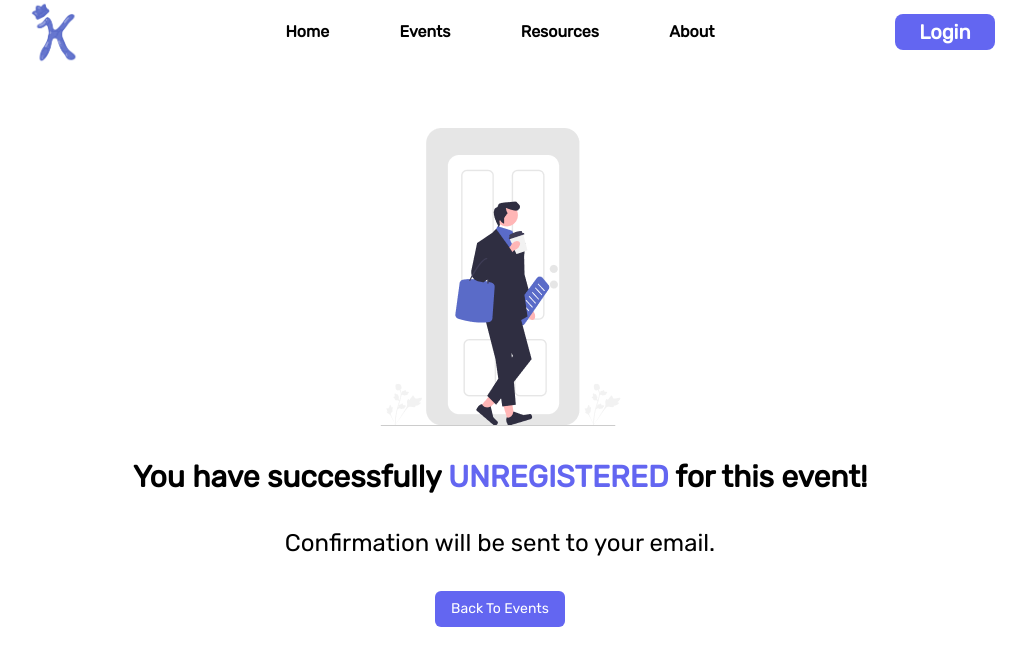
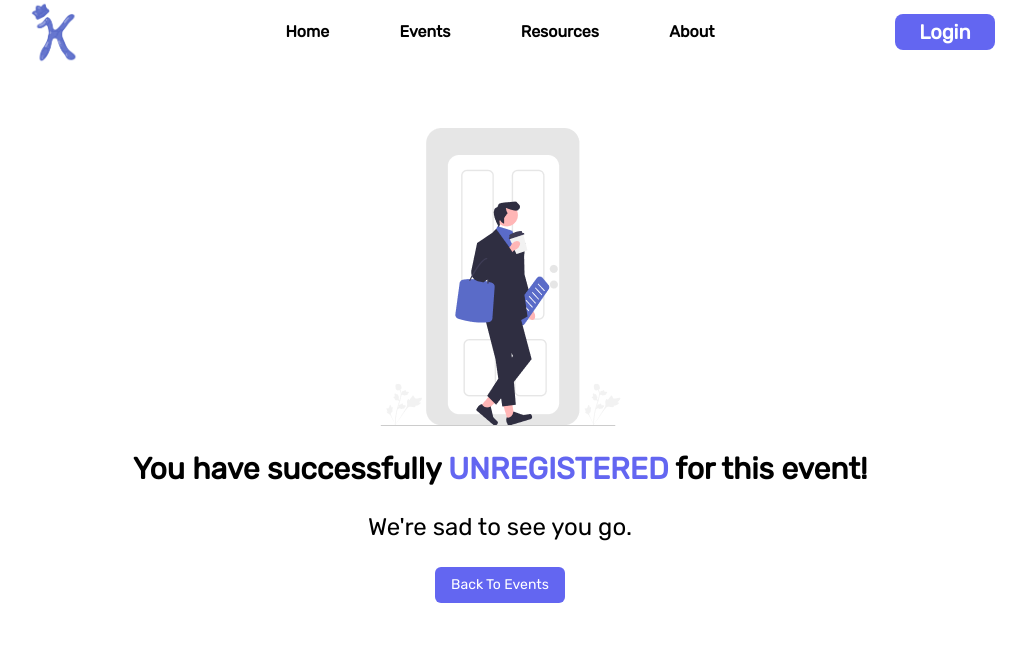
Before and after one commit to UW-INFO442-AU23/jelly-cats, a React (Create React App) app: page /unregistered in a window 1280 px wide. Shown: the top 666 px of the page, without its empty margins (140-1166 px from the left). Built offline with nearby package versions, Linux system fonts and the light colour scheme; no server answers.

Commit message:
updated post un/registration page

```diff
--- a/src/components/Events/Registered.js
+++ b/src/components/Events/Registered.js
@@ -7,16 +7,16 @@ export default function Registered(props) {
     return (
         <div>
             <Navbar/>
-            <Link to="/events">
-                <div className="flex flex-col items-center justify-center h-full gap-8 mt-32 text-center">
-                    <img src={registered} alt="registration complete"/>
-                    <h1 className="text-3xl font-bold">You have successfully <span className="text-indigo-500">REGISTERED</span> for this event!</h1>
-                    <p className="text-2xl">Confirmation will be sent to your email.</p>
+            <div className="flex flex-col items-center justify-center h-full gap-6 mt-32 text-center">
+                <img src={registered} alt="registration complete"/>
+                <h1 className="text-3xl font-bold">You have successfully <span className="text-indigo-500">REGISTERED</span> for this event!</h1>
+                <p className="text-2xl">Confirmation will be sent to your email.</p>
+                <Link to="/events">
                     <button className="px-2 py-1 mx-2 text-white bg-indigo-500 rounded-md md:px-4 md:py-2 md:mx-4 md:text-sm hover:bg-neutral-800">
                         Back To Events
                     </button>
-                </div>
-            </Link>
+                </Link>
+            </div>
         </div>
     );
 }
--- a/src/components/Events/Unregistered.js
+++ b/src/components/Events/Unregistered.js
@@ -7,16 +7,16 @@ export default function Unregistered(props) {
     return (
         <div>
             <Navbar/>
-            <Link to="/events">
-                <div className="flex flex-col items-center justify-center h-full gap-8 mt-32 text-center">
-                    <img src={unregistered} alt="registration complete"/>
-                    <h1 className="text-3xl font-bold">You have successfully <span className="text-indigo-500">UNREGISTERED</span> for this event!</h1>
-                    <p className="text-2xl">Confirmation will be sent to your email.</p>
+            <div className="flex flex-col items-center justify-center h-full gap-6 mt-32 text-center">
+                <img src={unregistered} alt="registration complete"/>
+                <h1 className="text-3xl font-bold">You have successfully <span className="text-indigo-500">UNREGISTERED</span> for this event!</h1>
+                <p className="text-2xl">We're sad to see you go.</p>
+                <Link to="/events">
                     <button className="px-2 py-1 mx-2 text-white bg-indigo-500 rounded-md md:px-4 md:py-2 md:mx-4 md:text-sm hover:bg-neutral-800">
                         Back To Events
                     </button>
-                </div>
-            </Link>
+                </Link>
+            </div>
         </div>
     );
 }
```
